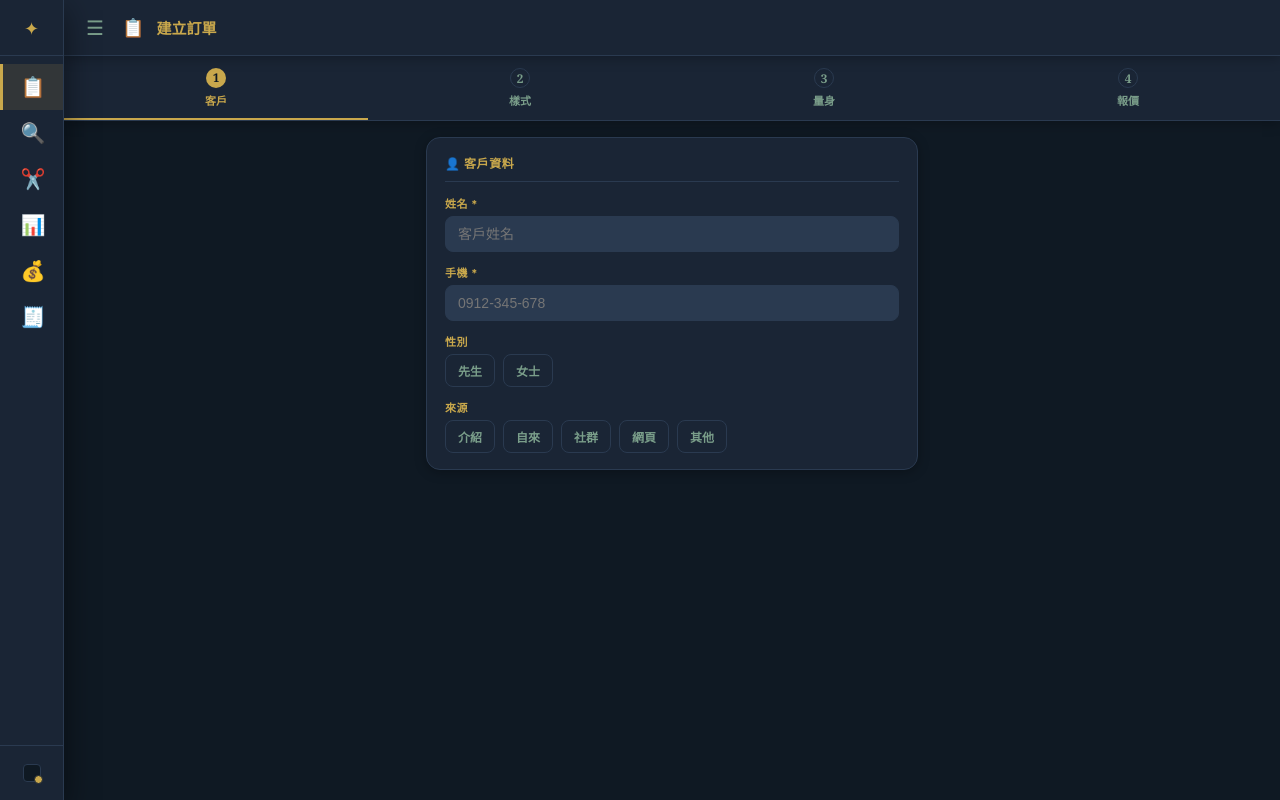
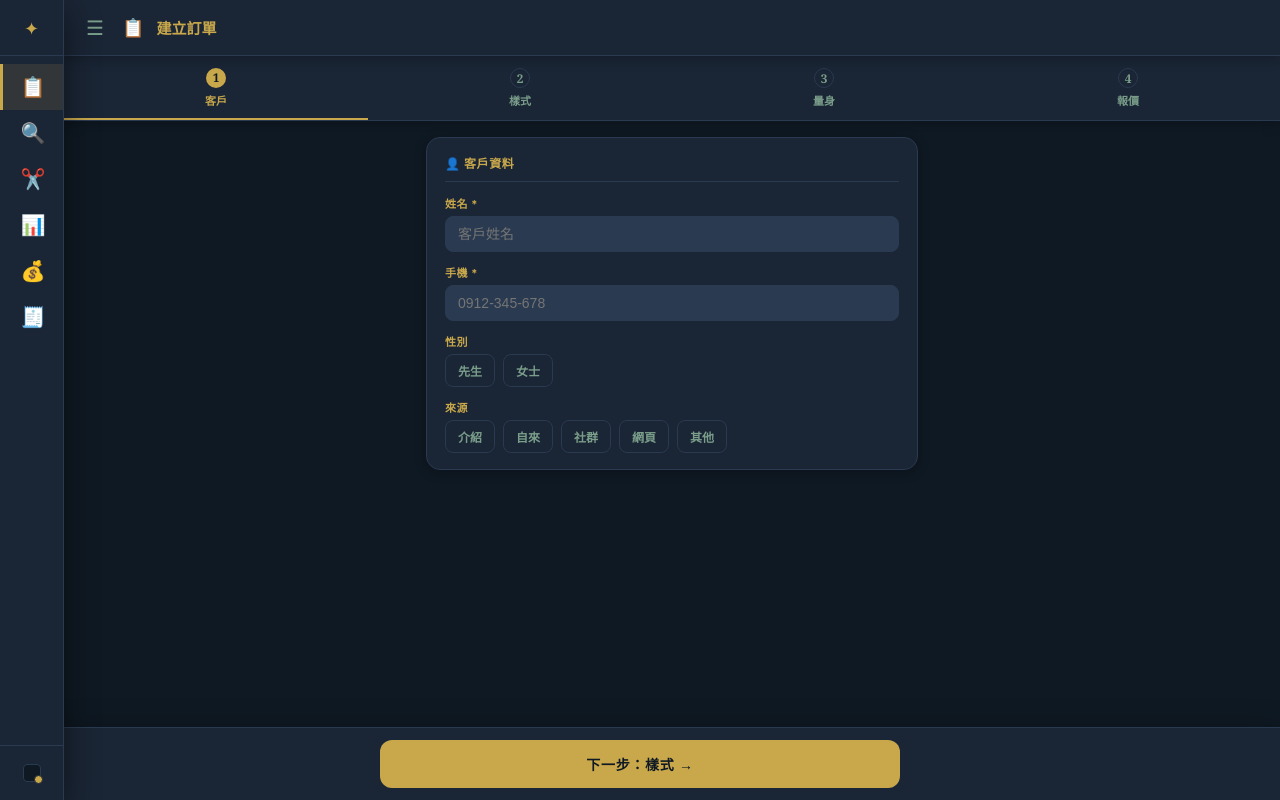
Before and after one commit to exl780000-hub/SHOP-CLAUDE, a React (Vite) app: page /#/order in a window 1280 px wide. Built offline with nearby package versions, Linux system fonts and the light colour scheme.

Commit message:
Restore sticky 下一步 button for steps 1-3, matching step-4 submit bar style

```diff
--- a/src/pages/OrderEntry.jsx
+++ b/src/pages/OrderEntry.jsx
@@ -870,6 +870,26 @@ export default function OrderEntry() {
         )}
       </div>
 
+      {/* 下一步：①②③步驟浮動於底部，仍可自由點上方頁籤切換 */}
+      {step<3 && (
+        <div style={{
+          position:"fixed", bottom:0, left:0, right:0, zIndex:20,
+          background:C.card, borderTop:`1px solid ${C.border}`, boxShadow:C.shadowPop,
+          padding:"12px 14px calc(12px + env(safe-area-inset-bottom))",
+        }}>
+          <div style={{maxWidth:520, margin:"0 auto"}}>
+            <button onClick={()=>setStep(s=>s+1)} style={{
+              width:"100%", padding:"14px", borderRadius:12, border:"none",
+              background:C.gold, color:C.bg, fontSize:14, fontWeight:700,
+              cursor:"pointer", letterSpacing:"0.05em",
+              display:"flex", alignItems:"center", justifyContent:"center", gap:6,
+            }}>
+              下一步：{STEPS[step+1]} →
+            </button>
+          </div>
+        </div>
+      )}
+
       {/* 建立訂單：浮動於底部，跟隨捲動，各裝置寬度自適應 */}
       {step===3 && (
         <div style={{
```
